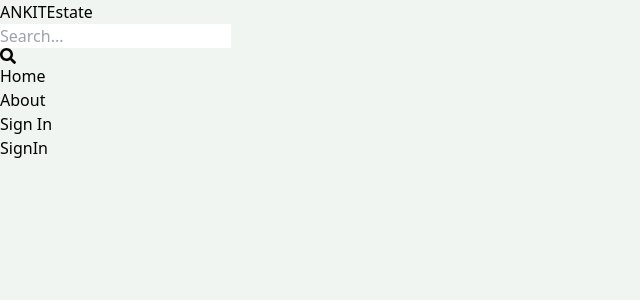
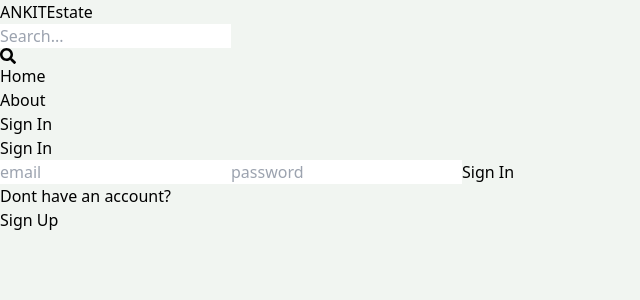
Before and after one commit to ankiit-yadavv/mern-estate, a React (Vite) app in the folder client/: page /sign-in in a window 1280 px wide. Shown: the top 300 px of the page, without its empty margins (0-640 px from the left). Built offline with nearby package versions, Linux system fonts and the light colour scheme.

Commit message:
completed sign in page UI and functionality

```diff
--- a/client/src/pages/SignIn.jsx
+++ b/client/src/pages/SignIn.jsx
@@ -1,9 +1,72 @@
-import React from 'react'
+import { useState } from 'react';
+import {Link , useNavigate} from 'react-router-dom';
 
 export default function SignIn() {
+
+  const [formData , setFormData] = useState({});
+  const [error , setError] = useState(null);
+  const [loading , setLoading] = useState(false);
+  const navigate = useNavigate();
+  const handleChange = (e)=>{
+    setFormData(
+      {
+        ...formData,
+        [e.target.id] : e.target.value,
+      });
+  };
+  const handleSubmit = async (e)=>{
+    e.preventDefault();
+    try {
+      setLoading(true);
+      const res = await fetch('api/auth/signin' ,
+      {
+        method : 'POST',
+        headers: {
+          'Content-Type': 'application/json',
+        },
+        body: JSON.stringify(formData),
+      });
+      const data = await res.json();
+      if(data.success === false){
+        setLoading(false);
+        setError(data.message);
+        return;
+      }
+      setLoading(false);
+      setError(null);
+      navigate('/');
+      } catch (error) {
+        setLoading(false);
+        setError(error.message);
+      }
+    // console.log(data);
+  };
+  // console.log(formData);
   return (
-    <div>
-      SignIn
+    <div className='p-3 max-w-lg mx-auto'>
+      <h1 className='text-3xl text-center font-semibold my-7'>Sign In</h1>
+      <form onSubmit={handleSubmit} className='flex flex-col gap-4'>
+        <input
+        type='email' placeholder='email'
+        className='border p-3 rounded-lg' id='email'
+        onChange={handleChange}
+        />
+        <input
+        type='password' placeholder='password'
+        className='border p-3 rounded-lg' id='password'
+        onChange={handleChange}
+        />
+        <button disabled={loading} className='bg-slate-700 text-white p-3 rounded-lg uppercase hover:opacity-95 disabled:opacity-80'>
+          {loading ? 'Loading...' : 'Sign In'}
+        </button>
+      </form>
+      <div className='flex gap-2 mt-5'>
+        <p>Dont have an account?</p>
+        <Link to={"/sign-up"}>
+            <span className='text-blue-700'>Sign Up</span>
+        </Link>
+      </div>
+      {error && <p className='text-red-500 mt-5'>{error}</p>}
     </div>
   )
 }
--- a/client/src/pages/SignUp.jsx
+++ b/client/src/pages/SignUp.jsx
@@ -44,7 +44,7 @@
   // console.log(formData);
   return (
     <div className='p-3 max-w-lg mx-auto'>
-      <h1 className='text-3xl text-center font-semibold my-7'>SignUp</h1>
+      <h1 className='text-3xl text-center font-semibold my-7'>Sign Up</h1>
       <form onSubmit={handleSubmit} className='flex flex-col gap-4'>
         <input type='text' placeholder='username'
         className='border p-3 rounded-lg' id='username'
```
Also changed, not shown: 1 other file (tests, documents, lock files or other folders).
